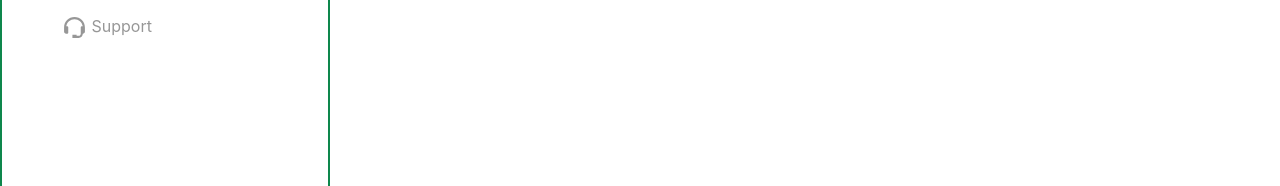
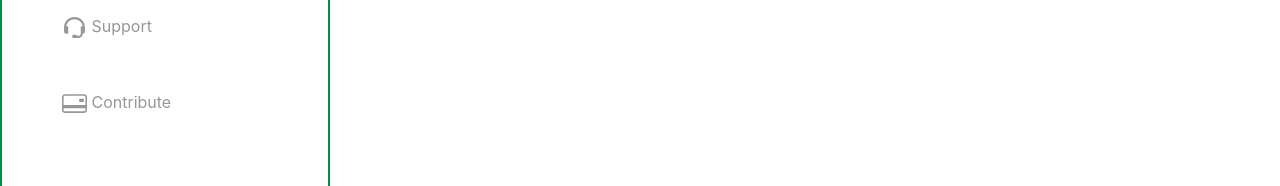
Before and after one commit to nelsonogueh/helping-hand-DSFE, a React (Create React App) app: page /blank in a window 1280 px wide. Shown: the part 443-629 px from the top of the page. Built offline with nearby package versions, Linux system fonts and the light colour scheme.

Commit message:
Signed in contribute added

```diff
--- a/src/components/signed-in/Sidebar/SideBar.js
+++ b/src/components/signed-in/Sidebar/SideBar.js
@@ -7,6 +7,7 @@ import { MdDashboard } from 'react-icons/md'
 import { FiSend } from 'react-icons/fi'
 import { BiDonateHeart, BiSupport } from 'react-icons/bi'
 import { IoTicketOutline } from 'react-icons/io5'
+import { BsCreditCard2Back } from 'react-icons/bs'
 
 import './SideBar.css'
 import logoWhite from '../../../assets/img/logo-white.png'
@@ -104,6 +105,19 @@ const SideBar = (props) => {
                       <BiSupport size={iconSize} /> Support
                     </a>
                   </li>
+                  <li
+                    id="link-support"
+                    className={`sidebar-menu-item
+
+                    `}
+                  >
+                    <a
+                      target="_blank"
+                      href="https://paystack.com/pay/dar-donation"
+                    >
+                      <BsCreditCard2Back size={iconSize} /> Contribute
+                    </a>
+                  </li>
                 </ul>
               </div>
             </section>
```
